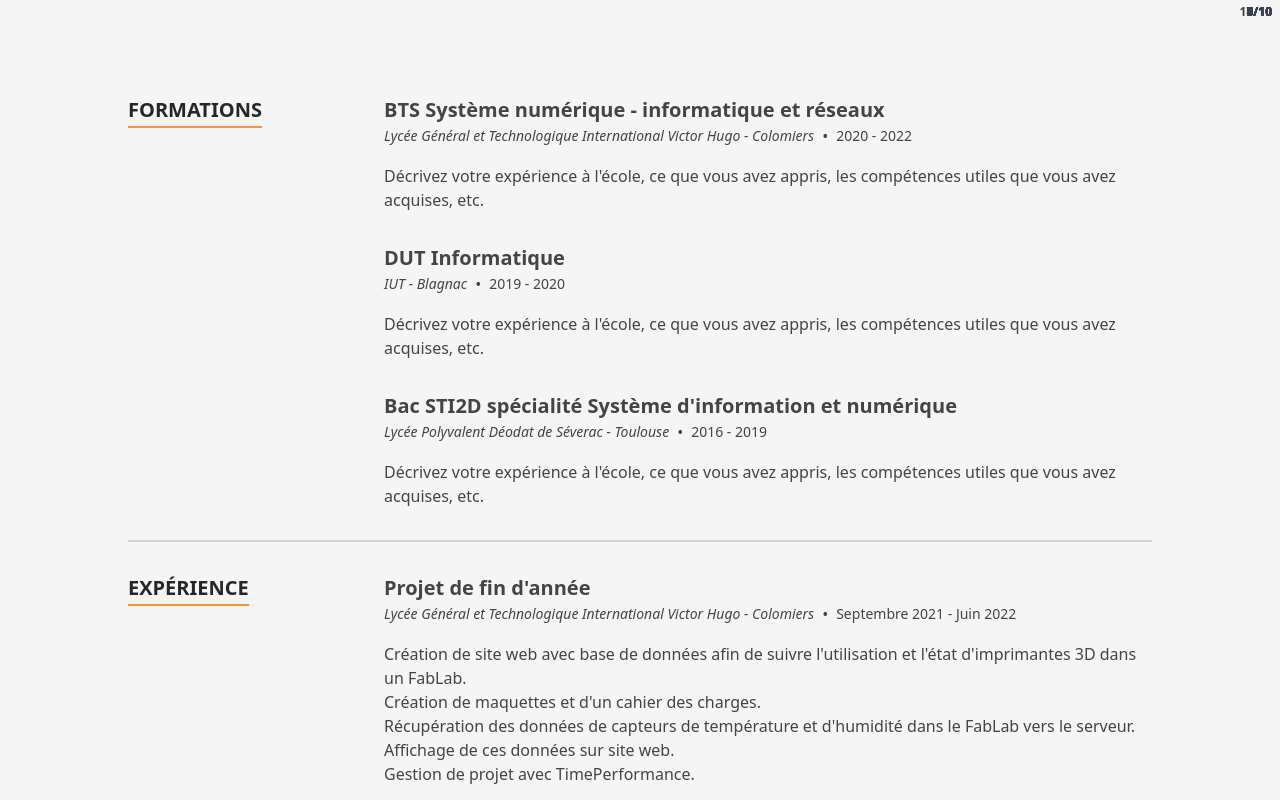
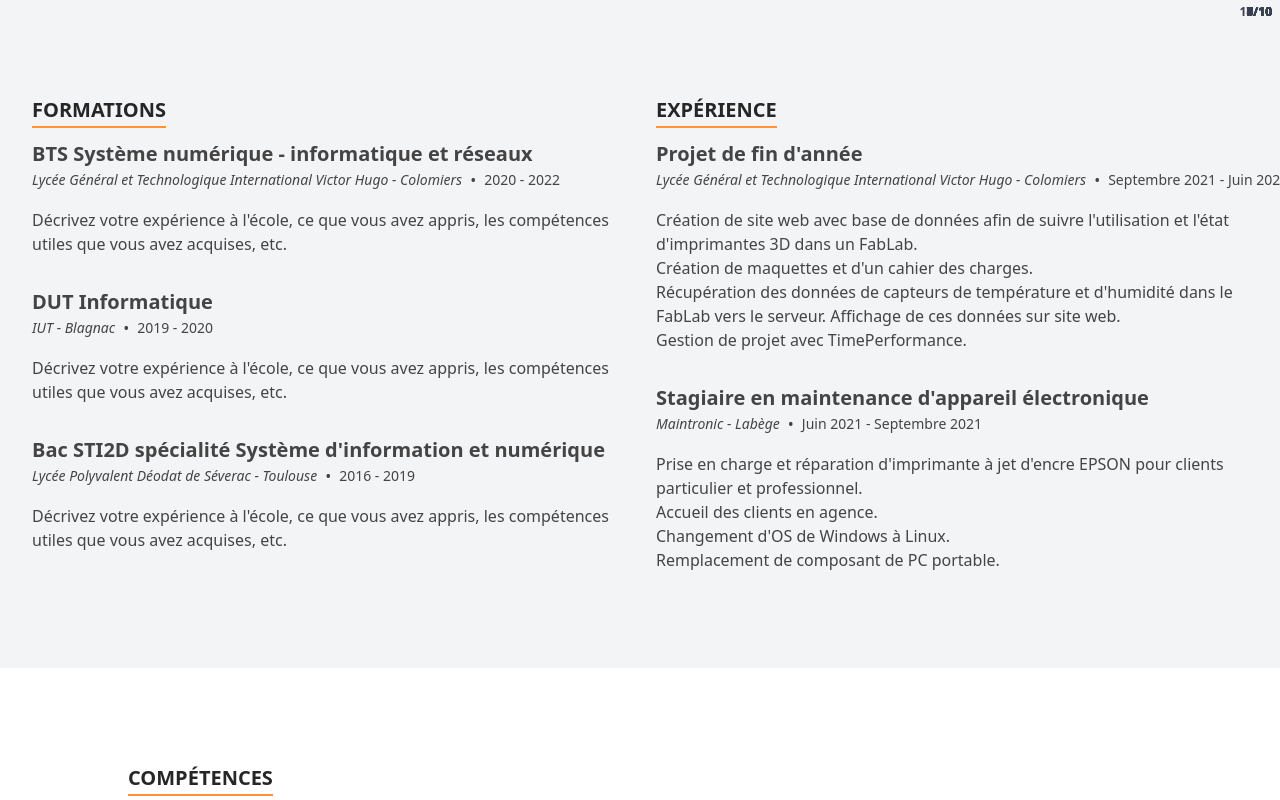
Before and after one commit to Emispheres/Dev-Portfolio, a Next.js app: page /resume in a window 1280 px wide. Shown: the top 800 px of the page. Built offline with nearby package versions, Linux system fonts and the light colour scheme.

Commit message:
Séparation des pages Compétences et Expériences, Modification de la structure de la page Expériences, Ajout de la page Compétences dans la barre de navigation, smooth scrolling, Modification du footer

```diff
--- a/src/components/Sections/Footer.tsx
+++ b/src/components/Sections/Footer.tsx
@@ -1,34 +1,20 @@
-import {BoltIcon, ChevronUpIcon} from '@heroicons/react/24/solid';
 import {FC, memo} from 'react';
 
-import {SectionId} from '../../data/data';
 import Socials from '../Socials';
 
 const currentYear = new Date().getFullYear();
 
 const Footer: FC = memo(() => (
   <div className="relative bg-neutral-900 px-4 pb-6 pt-12 sm:px-8 sm:pb-8 sm:pt-14">
-    <div className="absolute inset-x-0 -top-4 flex justify-center sm:-top-6">
-      <a
-        className="rounded-full bg-neutral-100 p-1 ring-white ring-offset-2 ring-offset-gray-700/80 focus:outline-none focus:ring-2 sm:p-2"
-        href={`/#${SectionId.Hero}`}>
-        <ChevronUpIcon className="h-6 w-6 bg-transparent sm:h-8 sm:w-8" />
-      </a>
-    </div>
-    <div className="flex flex-col items-center gap-y-6">
+    <div className="absolute inset-x-0 -top-4 flex justify-center sm:-top-6"></div>
+    <div className="flex flex-col items-center gap-y-3">
       <div className="flex gap-x-4 text-neutral-500">
         <Socials />
       </div>
-      <a
-        className="-m-2 flex items-center gap-x-1 rounded-md p-2 ring-yellow focus:outline-none focus:ring-2"
-        href="https://reactresume.com">
-        <BoltIcon className="h-5 w-5 text-yellow" />
-        <span>
-          Fourni par <span className="text-white">React</span>
-          <span className="italic text-yellow">Resume</span>
-        </span>
-      </a>
-      <span className="text-sm text-neutral-700">© Copyright {currentYear} Tim Baker</span>
+      <span className="text-sm text-neutral-700">© Copyright {currentYear} Emile Dzawa-Pathas</span>
+            <span className="text-sm text-neutral-700">
+          Tous droits réservés
+      </span>
     </div>
   </div>
 ));
--- a/src/components/Sections/Header.tsx
+++ b/src/components/Sections/Header.tsx
@@ -12,7 +12,7 @@ export const headerID = 'headerNav';
 const Header: FC = memo(() => {
   const [currentSection, setCurrentSection] = useState<SectionId | null>(null);
   const navSections = useMemo(
-    () => [SectionId.About, SectionId.Resume, SectionId.Portfolio, SectionId.Testimonials, SectionId.Contact],
+    () => [SectionId.About, SectionId.Resume, SectionId.Skills, SectionId.Portfolio, SectionId.Testimonials, SectionId.Contact],
     [],
   );
 
@@ -130,7 +130,7 @@ const NavItem: FC<{
       href={`/#${section}`}
       key={section}
       onClick={onClick}>
-      {section === 'cv' ? 'CV' : section}
+      {section}
     </Link>
   );
 });
--- a/src/components/Sections/Hero.tsx
+++ b/src/components/Sections/Hero.tsx
@@ -15,7 +15,7 @@ const Hero: FC = memo(() => {
       <div className="relative flex h-screen w-full items-center justify-center bg-gray-900">
         <Image
           alt={`${name}-image`}
-          className="absolute z-0 h-full  w-full object-cover"
+          className="absolute z-0 h-full w-full object-cover blur-sm"
           placeholder="blur"
           priority
           quality={85}
--- a/src/components/Sections/Resume/ResumeSection.tsx
+++ b/src/components/Sections/Resume/ResumeSection.tsx
@@ -2,14 +2,14 @@ import {FC, memo, PropsWithChildren} from 'react';
 
 const ResumeSection: FC<PropsWithChildren<{title: string}>> = memo(({title, children}) => {
   return (
-    <div className="grid grid-cols-1 gap-y-4 py-8 first:pt-0 last:pb-0  md:grid-cols-4">
-      <div className="col-span-1 flex justify-center md:justify-start">
+    <div className="flex flex-col gap-y-4 py-8 first:pt-0 last:pb-0">
+      <div className="flex justify-start">
         <div className="relative h-max">
           <h2 className="text-xl font-bold uppercase text-neutral-800">{title}</h2>
           <span className="absolute inset-x-0 -bottom-1 border-b-2 border-orange-400" />
         </div>
       </div>
-      <div className="col-span-1 flex flex-col md:col-span-3">{children}</div>
+      <div className="flex flex-col">{children}</div>
     </div>
   );
 });
--- a/src/components/Sections/Resume/index.tsx
+++ b/src/components/Sections/Resume/index.tsx
@@ -8,30 +8,44 @@ import TimelineItem from './TimelineItem';
 
 const Resume: FC = memo(() => {
   return (
-    <Section className="bg-neutral-100" sectionId={SectionId.Resume}>
-      <div className="flex flex-col divide-y-2 divide-neutral-300">
+    <>
+      {/* Section Formation et Expérience */}
+      <Section className="bg-gray-100" sectionId={SectionId.Resume} maxWidth="max-w-[1260px]">
+        <div className="flex flex-col gap-y-8">
+          {/* Grille avec 2 colonnes : Formations et Expérience côte à côte */}
+          <div className="grid grid-cols-1 gap-8 md:grid-cols-2">
+            {/* Formations */}
+            <div>
               <ResumeSection title="Formations">
                 {education.map((item, index) => (
                   <TimelineItem item={item} key={`${item.title}-${index}`} />
                 ))}
               </ResumeSection>
+            </div>
+
+            {/* Expérience */}
+            <div>
               <ResumeSection title="Expérience">
                 {experience.map((item, index) => (
                   <TimelineItem item={item} key={`${item.title}-${index}`} />
                 ))}
               </ResumeSection>
+            </div>
+          </div>
+        </div>
+      </Section>
+
+      {/* Section Compétences séparée */}
+      <Section className="bg-white" sectionId={SectionId.Skills} >
         <ResumeSection title="Compétences">
-          <p className="pb-8">
-            Ici, vous pouvez montrer un aperçu de vos compétences pour impressionner les employeurs
-          </p>
           <div className="grid grid-cols-1 gap-6 md:grid-cols-2">
             {skills.map((skillgroup, index) => (
               <SkillGroup key={`${skillgroup.name}-${index}`} skillGroup={skillgroup} />
             ))}
           </div>
         </ResumeSection>
-      </div>
       </Section>
+    </>
   );
 });
 
--- a/src/data/data.tsx
+++ b/src/data/data.tsx
@@ -48,7 +48,7 @@ export const SectionId = {
   About: 'Profil',
   Contact: 'contact',
   Portfolio: 'portfolio',
-  Resume: 'cv',
+  Resume: 'expériences',
   Skills: 'compétences',
   Stats: 'stats',
   Testimonials: 'temoignages',
@@ -361,7 +361,7 @@ export const testimonial: TestimonialSection = {
 export const contact: ContactSection = {
   headerText: 'Entrez en contact.',
   description:
-    'Voici un bon endroit pour un message à vos lecteurs pour leur faire savoir comment vous contacter au mieux.',
+    "Actuellement à la recherche d'un nouvel emploi, je suis intéressée par les postes de :",
   items: [
     {
       type: ContactType.Email,
--- a/src/pages/_document.tsx
+++ b/src/pages/_document.tsx
@@ -7,7 +7,7 @@ import {Head, Html, Main, NextScript} from 'next/document';
 
 export default function Document() {
   return (
-    <Html lang="en">
+    <Html className="scroll-smooth" lang="en">
       <Head>
         <link as="image" href="/images/blue.webp" rel="preload" />
         <meta charSet="utf-8" />
@@ -16,7 +16,7 @@ export default function Document() {
           - https://bugs.chromium.org/p/chromium/issues/detail?id=872770 */}
         <meta content="notranslate" name="google" />
       </Head>
-      <body className="bg-black">
+      <body className="scroll-smooth bg-black">
         <Main />
         <NextScript />
       </body>
```
Also changed, not shown: src/components/Sections/Resume/Skills.tsx (+23 -0 lines). Lines whose indentation alone changed are shown as unchanged.
